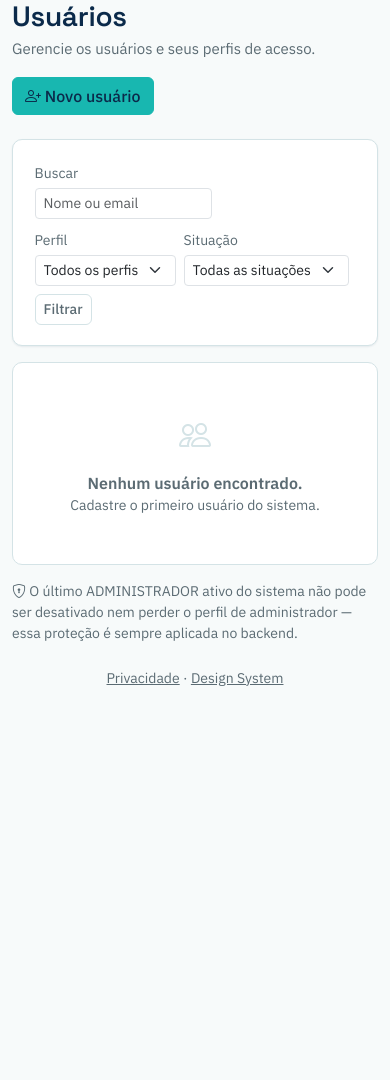
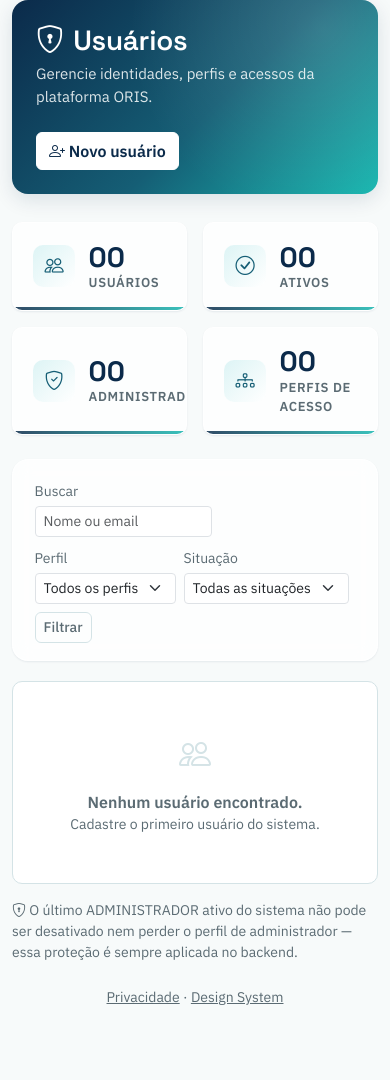
Before and after one commit to TiagoAlcoforadoSantos/oris, a Flask app: template app/templates/usuarios/lista.html in a window 390 px wide. Before the commit the page ends 686 px from the top, so only its background shows below. Run offline with Flask 3, Linux system fonts and the light colour scheme; the template is opened without the code that fills it: values that come from a table or form of the project are taken from there, others are empty; parts of the project's set-up code (start-up, migrations or seed data) failed here and were passed over; some libraries are stand-ins or nearby versions.

Commit message:
feat(ux): redesign premium de usuarios (glassmorphism + gradiente)
ORIS Fase 13B - Stage 6: UX/UI Premium da Administracao de Usuarios

Aplica a mesma linguagem visual premium da Importacao (Stage 5) as 2
telas de Usuarios (lista + formulario).

- app/static/css/usuarios-premium.css (novo): carregado SOMENTE nas
  telas de Usuarios via {% block extra_css %} -- nenhuma outra tela
  e afetada. Construido sobre os tokens ja existentes:
    - hero com gradiente navy -> petroleo -> turquesa + elemento
      decorativo de conectividade/identidade
    - 4 cards de resumo (Usuarios, Ativos, Administradores, Perfis de
      acesso) em glassmorphism, com dados 100% reais calculados da
      lista ja carregada -- nenhuma consulta nova
    - linhas de usuario como cards de vidro com avatar de iniciais em
      gradiente, chips de perfil coloridos (um tom por perfil) e
      status sempre com icone + texto + cor
    - formulario com secoes 'Identidade' e 'Acesso' em paineis de
      vidro separados

- app/templates/usuarios/lista.html e form.html: SOMENTE markup/
  classes alteradas -- toda variavel Jinja, url_for, action de
  formulario e name de campo permanecem exatamente iguais. Nenhuma
  rota, RBAC, autenticacao, bcrypt, sessao ou auditoria foi tocada.

Achado corrigido durante a validacao visual: no layout mobile
(flex-direction:column), os valores de flex-basis pensados para
largura no desktop (220px/260px) eram interpretados como ALTURA no
eixo principal vertical, criando espacos em branco enormes entre os
elementos de cada linha -- corrigido com uma regra especifica no
breakpoint mobile.

37 testes de usuarios existentes + suite completa: 369/369 passando,
sem nenhuma regressao (nenhum teste novo foi necessario, ja que o
comportamento funcional nao mudou).

Validado com MySQL real: RBAC dos 4 perfis (so ADMINISTRADOR acessa),
criar/editar/ativar/desativar, protecao do ultimo administrador --
dados de teste removidos ao final.

5 screenshots em docs/screenshots/: usuarios-desktop-premium.png,
usuarios-mobile-premium.png, usuario-novo-desktop-premium.png,
usuario-novo-mobile-premium.png, usuario-editar-desktop-premium.png
(o estado de usuario inativo aparece naturalmente dentro das capturas
de lista).

```diff
--- /dev/null
+++ b/app/static/css/usuarios-premium.css
@@ -0,0 +1,374 @@
+/*
+ * ORIS — Usuários "Premium" (Stage 6, redesign visual)
+ * ---------------------------------------------------------------
+ * Camada de estilo EXCLUSIVA das telas de Usuários (lista + form),
+ * carregada só nelas via {% block extra_css %} — não afeta nenhuma
+ * outra tela do sistema. Construída sobre os tokens já existentes em
+ * tokens.css e seguindo o mesmo padrão visual já aplicado em
+ * importacao-premium.css (Stage 5): glassmorphism sutil, gradiente
+ * navy → petróleo → turquesa, profundidade e microinterações
+ * discretas. Sem neon, sem glow exagerado, sem excesso de 3D.
+ *
+ * Todas as classes aqui usam o prefixo "oris-users-" para nunca
+ * colidir com o Design System global.
+ */
+
+/* ---- Hero da listagem -------------------------------------------- */
+
+.oris-users-hero {
+    position: relative;
+    overflow: hidden;
+    border-radius: var(--oris-radius-lg);
+    padding: 2.25rem 2.5rem;
+    margin-bottom: 1.75rem;
+    background: linear-gradient(135deg, var(--oris-navy) 0%, var(--oris-petroleum) 55%, var(--oris-teal) 100%);
+    background-color: var(--oris-navy);
+    color: var(--oris-text-on-dark);
+    box-shadow: var(--oris-shadow-md);
+    display: flex;
+    align-items: center;
+    justify-content: space-between;
+    gap: 1.5rem;
+    flex-wrap: wrap;
+}
+
+.oris-users-hero::before {
+    content: "";
+    position: absolute;
+    inset: 0;
+    background: radial-gradient(circle at 85% 15%, rgba(255, 255, 255, 0.14), transparent 55%);
+    pointer-events: none;
+}
+
+.oris-users-hero-content {
+    position: relative;
+    z-index: 1;
+    max-width: 560px;
+}
+
+.oris-users-hero h1 {
+    color: var(--oris-white);
+    margin-bottom: 0.35rem;
+    display: flex;
+    align-items: center;
+    gap: 0.6rem;
+}
+
+.oris-users-hero p {
+    color: rgba(247, 250, 250, 0.88);
+    margin-bottom: 0;
+    font-size: var(--oris-fs-sm);
+}
+
+.oris-users-hero-actions {
+    position: relative;
+    z-index: 1;
+}
+
+.oris-users-hero .btn-primary {
+    background: var(--oris-white);
+    border-color: var(--oris-white);
+    color: var(--oris-navy);
+    font-weight: 600;
+}
+
+.oris-users-hero .btn-primary:hover {
+    background: var(--oris-surface);
+    border-color: var(--oris-surface);
+    color: var(--oris-navy);
+}
+
+/* Ícone decorativo de segurança/identidade, sutil, no hero */
+.oris-users-hero-icon {
+    opacity: 0.85;
+    position: relative;
+    z-index: 1;
+}
+
+@media (max-width: 767.98px) {
+    .oris-users-hero-icon {
+        display: none;
+    }
+}
+
+/* ---- Cards de resumo (glassmorphism) ------------------------------ */
+
+.oris-users-summary {
+    display: grid;
+    grid-template-columns: repeat(auto-fit, minmax(150px, 1fr));
+    gap: 1rem;
+    margin-bottom: 1.5rem;
+}
+
+.oris-users-summary-card {
+    position: relative;
+    padding: 1.1rem 1.25rem;
+    border-radius: var(--oris-radius-md);
+    background: rgba(255, 255, 255, 0.75);
+    backdrop-filter: blur(10px);
+    -webkit-backdrop-filter: blur(10px);
+    border: 1px solid rgba(255, 255, 255, 0.6);
+    box-shadow: var(--oris-shadow-sm);
+    overflow: hidden;
+    display: flex;
+    align-items: center;
+    gap: 0.85rem;
+    transition: transform 0.2s ease, box-shadow 0.2s ease;
+}
+
+.oris-users-summary-card:hover {
+    transform: translateY(-2px);
+    box-shadow: var(--oris-shadow-md);
+}
+
+.oris-users-summary-card::after {
+    content: "";
+    position: absolute;
+    inset: auto 0 0 0;
+    height: 3px;
+    background: linear-gradient(90deg, var(--oris-navy), var(--oris-teal));
+    opacity: 0.85;
+}
+
+.oris-users-summary-icon {
+    display: flex;
+    align-items: center;
+    justify-content: center;
+    width: 42px;
+    height: 42px;
+    flex-shrink: 0;
+    border-radius: var(--oris-radius-md);
+    background: linear-gradient(135deg, var(--oris-surface), var(--oris-white));
+    color: var(--oris-petroleum);
+    font-size: 1.2rem;
+}
+
+.oris-users-summary-value {
+    display: block;
+    font-family: var(--oris-font-display);
+    font-size: var(--oris-fs-xl);
+    font-weight: 700;
+    color: var(--oris-navy);
+    line-height: 1.15;
+}
+
+.oris-users-summary-label {
+    display: block;
+    font-size: var(--oris-fs-xs);
+    text-transform: uppercase;
+    letter-spacing: 0.05em;
+    color: var(--oris-text-muted);
+    font-weight: 600;
+}
+
+/* ---- Painel de filtros (vidro) ------------------------------------- */
+
+.oris-users-filters {
+    border-radius: var(--oris-radius-lg);
+    background: rgba(255, 255, 255, 0.78);
+    backdrop-filter: blur(10px);
+    -webkit-backdrop-filter: blur(10px);
+    border: 1px solid rgba(255, 255, 255, 0.6);
+    box-shadow: var(--oris-shadow-sm);
+    padding: 1.1rem 1.35rem;
+    margin-bottom: 1.25rem;
+}
+
+/* ---- Lista de usuários: linhas premium ----------------------------- */
+
+.oris-users-list {
+    display: flex;
+    flex-direction: column;
+    gap: 0.75rem;
+}
+
+.oris-users-row {
+    position: relative;
+    display: flex;
+    align-items: center;
+    gap: 1rem;
+    padding: 1rem 1.25rem;
+    border-radius: var(--oris-radius-md);
+    background: rgba(255, 255, 255, 0.78);
+    backdrop-filter: blur(8px);
+    -webkit-backdrop-filter: blur(8px);
+    border: 1px solid var(--oris-border);
+    box-shadow: var(--oris-shadow-sm);
+    transition: transform 0.15s ease, box-shadow 0.15s ease;
+    flex-wrap: wrap;
+}
+
+.oris-users-row:hover {
+    transform: translateY(-1px);
+    box-shadow: var(--oris-shadow-md);
+}
+
+.oris-users-row-avatar {
+    display: flex;
+    align-items: center;
+    justify-content: center;
+    width: 44px;
+    height: 44px;
+    flex-shrink: 0;
+    border-radius: 50%;
+    background: linear-gradient(135deg, var(--oris-navy), var(--oris-petroleum));
+    color: var(--oris-white);
+    font-weight: 700;
+    font-family: var(--oris-font-display);
+    font-size: 1.05rem;
+}
+
+.oris-users-row-identity {
+    min-width: 200px;
+    flex: 1 1 220px;
+}
+
+.oris-users-row-name {
+    font-weight: 600;
+    color: var(--oris-text);
+    display: block;
+}
+
+.oris-users-row-email {
+    font-size: var(--oris-fs-sm);
+    color: var(--oris-text-muted);
+    display: block;
+}
+
+.oris-users-row-meta {
+    display: flex;
+    align-items: center;
+    gap: 0.6rem;
+    flex-wrap: wrap;
+    flex: 1 1 260px;
+}
+
+.oris-users-row-date {
+    font-size: var(--oris-fs-xs);
+    color: var(--oris-text-muted);
+    white-space: nowrap;
+}
+
+.oris-users-row-actions {
+    display: flex;
+    gap: 0.4rem;
+    flex-shrink: 0;
+    margin-left: auto;
+}
+
+/* ---- Badges de perfil (chips) --------------------------------------- */
+
+.oris-users-chip {
+    display: inline-flex;
+    align-items: center;
+    gap: 0.35rem;
+    padding: 0.3rem 0.7rem;
+    border-radius: 999px;
+    font-size: var(--oris-fs-xs);
+    font-weight: 600;
+    letter-spacing: 0.01em;
+    white-space: nowrap;
+}
+
+.oris-users-chip-admin {
+    background: linear-gradient(120deg, var(--oris-navy), var(--oris-blue));
+    color: var(--oris-white);
+}
+
+.oris-users-chip-gestao {
+    background: linear-gradient(120deg, var(--oris-petroleum), var(--oris-blue));
+    color: var(--oris-white);
+}
+
+.oris-users-chip-responsavel {
+    background: linear-gradient(120deg, var(--oris-teal), var(--oris-cyan));
+    color: var(--oris-navy);
+}
+
+.oris-users-chip-gestor {
+    background: var(--oris-surface);
+    color: var(--oris-text);
+    border: 1px solid var(--oris-border);
+}
+
+/* ---- Status: nunca só cor — sempre ícone + texto -------------------- */
+
+.oris-users-status {
+    display: inline-flex;
+    align-items: center;
+    gap: 0.35rem;
+    font-size: var(--oris-fs-xs);
+    font-weight: 600;
+    padding: 0.3rem 0.65rem;
+    border-radius: 999px;
+}
+
+.oris-users-status-ativo {
+    background: rgba(57, 169, 107, 0.12);
+    color: #237a4b;
+}
+
+.oris-users-status-inativo {
+    background: rgba(91, 107, 115, 0.12);
+    color: var(--oris-text-muted);
+}
+
+/* ---- Formulário: seções em vidro ------------------------------------- */
+
+.oris-users-form-section {
+    border-radius: var(--oris-radius-lg);
+    background: rgba(255, 255, 255, 0.78);
+    backdrop-filter: blur(10px);
+    -webkit-backdrop-filter: blur(10px);
+    border: 1px solid rgba(255, 255, 255, 0.6);
+    box-shadow: var(--oris-shadow-sm);
+    padding: 1.5rem 1.65rem;
+    margin-bottom: 1.25rem;
+}
+
+.oris-users-form-section-title {
+    display: flex;
+    align-items: center;
+    gap: 0.5rem;
+    font-family: var(--oris-font-display);
+    font-size: var(--oris-fs-sm);
+    font-weight: 700;
+    text-transform: uppercase;
+    letter-spacing: 0.06em;
+    color: var(--oris-petroleum);
+    margin-bottom: 1.1rem;
+}
+
+.oris-users-form-section-title i {
+    font-size: 1rem;
+}
+
+/* ---- Responsividade -------------------------------------------------- */
+
+@media (max-width: 767.98px) {
+    .oris-users-hero {
+        padding: 1.5rem;
+    }
+
+    .oris-users-row {
+        flex-direction: column;
+        align-items: flex-start;
+    }
+
+    /* Em coluna, o eixo principal do flex passa a ser o vertical —
+       os flex-basis pensados para a largura no layout horizontal
+       (220px/260px) virariam altura aqui e criariam espaços em
+       branco enormes. Neutraliza isso para as caixas ocuparem só a
+       altura do próprio conteúdo. */
+    .oris-users-row-identity,
+    .oris-users-row-meta {
+        flex: 0 0 auto;
+        min-width: 0;
+        width: 100%;
+    }
+
+    .oris-users-row-actions {
+        margin-left: 0;
+        width: 100%;
+    }
+}
--- a/app/templates/usuarios/lista.html
+++ b/app/templates/usuarios/lista.html
@@ -8,20 +8,68 @@
     <span class="oris-breadcrumb-current">Usuários</span>
 {% endblock %}
 
+{% block extra_css %}
+<link href="{{ url_for('static', filename='css/usuarios-premium.css') }}" rel="stylesheet">
+{% endblock %}
+
 {% block content %}
-<div class="oris-page-header">
-    <div>
-        <h1>Usuários</h1>
-        <p>Gerencie os usuários e seus perfis de acesso.</p>
+<section class="oris-users-hero">
+    <div class="oris-users-hero-content">
+        <h1><i class="bi bi-shield-lock" aria-hidden="true"></i> Usuários</h1>
+        <p>Gerencie identidades, perfis e acessos da plataforma ORIS.</p>
     </div>
-    <div class="oris-page-header-actions">
+    <div class="oris-users-hero-actions">
         <a href="{{ url_for('usuarios.novo') }}" class="btn btn-primary">
             <i class="bi bi-person-plus" aria-hidden="true"></i> Novo usuário
         </a>
     </div>
+    <div class="oris-users-hero-icon" aria-hidden="true">
+        <svg width="90" height="90" viewBox="0 0 90 90" xmlns="http://www.w3.org/2000/svg" fill="none">
+            <circle cx="45" cy="45" r="30" stroke="#39C6D3" stroke-opacity="0.5" stroke-width="1.4" />
+            <circle cx="45" cy="45" r="18" stroke="#DDF4F5" stroke-opacity="0.5" stroke-width="1.2" />
+            <circle cx="45" cy="15" r="3.2" fill="#39C6D3" />
+            <circle cx="75" cy="45" r="3.2" fill="#18B7B0" />
+            <circle cx="45" cy="75" r="3.2" fill="#39C6D3" />
+            <circle cx="15" cy="45" r="3.2" fill="#DDF4F5" />
+        </svg>
+    </div>
+</section>
+
+{% set total_usuarios = usuarios|length %}
+{% set total_ativos = usuarios|selectattr("ativo")|list|length %}
+{% set total_admins = usuarios|selectattr("perfil.value", "equalto", "ADMINISTRADOR")|list|length %}
+<div class="oris-users-summary">
+    <div class="oris-users-summary-card">
+        <div class="oris-users-summary-icon"><i class="bi bi-people" aria-hidden="true"></i></div>
+        <div>
+            <span class="oris-users-summary-value">{{ "%02d"|format(total_usuarios) }}</span>
+            <span class="oris-users-summary-label">Usuários</span>
+        </div>
+    </div>
+    <div class="oris-users-summary-card">
+        <div class="oris-users-summary-icon"><i class="bi bi-check-circle" aria-hidden="true"></i></div>
+        <div>
+            <span class="oris-users-summary-value">{{ "%02d"|format(total_ativos) }}</span>
+            <span class="oris-users-summary-label">Ativos</span>
+        </div>
+    </div>
+    <div class="oris-users-summary-card">
+        <div class="oris-users-summary-icon"><i class="bi bi-shield-check" aria-hidden="true"></i></div>
+        <div>
+            <span class="oris-users-summary-value">{{ "%02d"|format(total_admins) }}</span>
+            <span class="oris-users-summary-label">Administradores</span>
+        </div>
+    </div>
+    <div class="oris-users-summary-card">
+        <div class="oris-users-summary-icon"><i class="bi bi-diagram-3" aria-hidden="true"></i></div>
+        <div>
+            <span class="oris-users-summary-value">{{ "%02d"|format(perfis|length) }}</span>
+            <span class="oris-users-summary-label">Perfis de acesso</span>
+        </div>
+    </div>
 </div>
 
-<div class="oris-panel mb-3">
+<div class="oris-users-filters">
     <form method="GET" class="row g-2 align-items-end">
         <div class="col-auto">
             <label class="form-label small text-muted mb-1" for="busca">Buscar</label>
@@ -49,50 +97,43 @@
         </div>
         {% if busca or perfil_filtro or situacao_filtro %}
             <div class="col-auto">
-                <a href="{{ url_for('usuarios.listar') }}" class="btn btn-sm btn-outline-secondary">Limpar filtros</a>
+                <a href="{{ url_for('usuarios.listar') }}" class="btn btn-sm btn-outline-secondary">
+                    <i class="bi bi-x-circle" aria-hidden="true"></i> Limpar filtros
+                </a>
             </div>
         {% endif %}
     </form>
 </div>
 
 {% if usuarios %}
-<div class="table-responsive oris-panel p-0">
-    <table class="table table-hover align-middle mb-0">
-        <thead>
-            <tr>
-                <th>Nome</th>
-                <th>Email</th>
-                <th>Perfil</th>
-                <th>Situação</th>
-                <th>Criado em</th>
-                <th class="text-end">Ações</th>
-            </tr>
-        </thead>
-        <tbody>
+<div class="oris-users-list">
     {% for usuario in usuarios %}
-            <tr>
-                <td class="fw-semibold">{{ usuario.nome }}</td>
-                <td>{{ usuario.email }}</td>
-                <td>
+    <div class="oris-users-row">
+        <div class="oris-users-row-avatar">{{ usuario.nome[0]|upper }}</div>
+        <div class="oris-users-row-identity">
+            <span class="oris-users-row-name">{{ usuario.nome }}</span>
+            <span class="oris-users-row-email">{{ usuario.email }}</span>
+        </div>
+        <div class="oris-users-row-meta">
             {% if usuario.perfil.value == "ADMINISTRADOR" %}
-                        <span class="badge bg-dark">Administrador</span>
+                <span class="oris-users-chip oris-users-chip-admin"><i class="bi bi-shield-check" aria-hidden="true"></i> Administrador</span>
             {% elif usuario.perfil.value == "GESTAO_INFORMACAO" %}
-                        <span class="badge" style="background-color: var(--oris-petroleum);">Gestão da Informação</span>
+                <span class="oris-users-chip oris-users-chip-gestao"><i class="bi bi-bar-chart" aria-hidden="true"></i> Gestão da Informação</span>
             {% elif usuario.perfil.value == "RESPONSAVEL_SAUDE_BUCAL" %}
-                        <span class="badge" style="background-color: var(--oris-teal); color: var(--oris-navy);">Responsável Saúde Bucal</span>
+                <span class="oris-users-chip oris-users-chip-responsavel"><i class="bi bi-heart-pulse" aria-hidden="true"></i> Responsável Saúde Bucal</span>
             {% else %}
-                        <span class="badge bg-secondary">Gestor</span>
+                <span class="oris-users-chip oris-users-chip-gestor"><i class="bi bi-person-badge" aria-hidden="true"></i> Gestor</span>
             {% endif %}
-                </td>
-                <td>
+
             {% if usuario.ativo %}
-                        <span class="badge bg-success">Ativo</span>
+                <span class="oris-users-status oris-users-status-ativo"><i class="bi bi-check-circle-fill" aria-hidden="true"></i> Ativo</span>
             {% else %}
-                        <span class="badge bg-secondary">Inativo</span>
+                <span class="oris-users-status oris-users-status-inativo"><i class="bi bi-dash-circle" aria-hidden="true"></i> Inativo</span>
             {% endif %}
-                </td>
-                <td class="text-nowrap">{{ usuario.created_at.strftime("%d/%m/%Y") }}</td>
-                <td class="text-end text-nowrap">
+
+            <span class="oris-users-row-date"><i class="bi bi-calendar3" aria-hidden="true"></i> {{ usuario.created_at.strftime("%d/%m/%Y") }}</span>
+        </div>
+        <div class="oris-users-row-actions">
             <a href="{{ url_for('usuarios.editar', usuario_id=usuario.id) }}"
                class="btn btn-sm btn-outline-primary"
                aria-label="Editar {{ usuario.nome }}" title="Editar">
@@ -114,11 +155,9 @@
                     </button>
                 {% endif %}
             </form>
-                </td>
-            </tr>
+        </div>
+    </div>
     {% endfor %}
-        </tbody>
-    </table>
 </div>
 {% else %}
 <div class="oris-empty-state">
```
Also changed, not shown: app/templates/usuarios/form.html (+21 -12 lines), README.md, 5 other files. Lines whose indentation alone changed are shown as unchanged.
